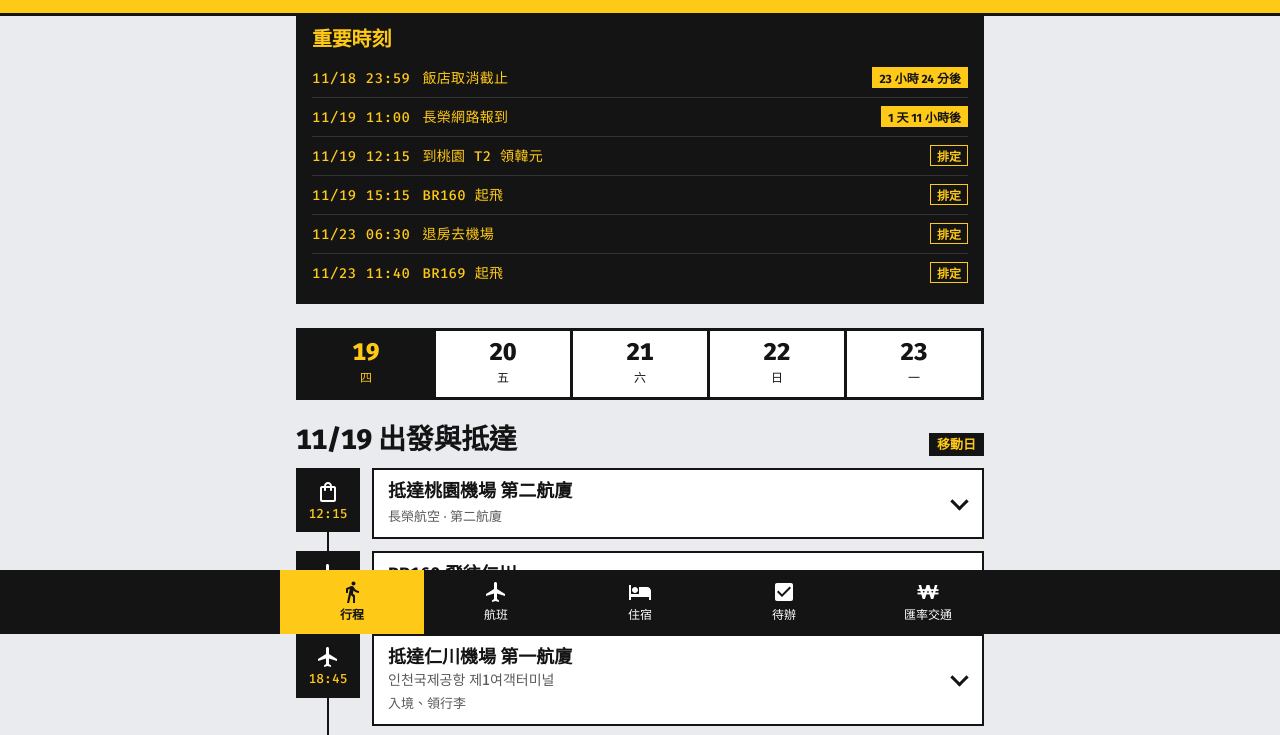
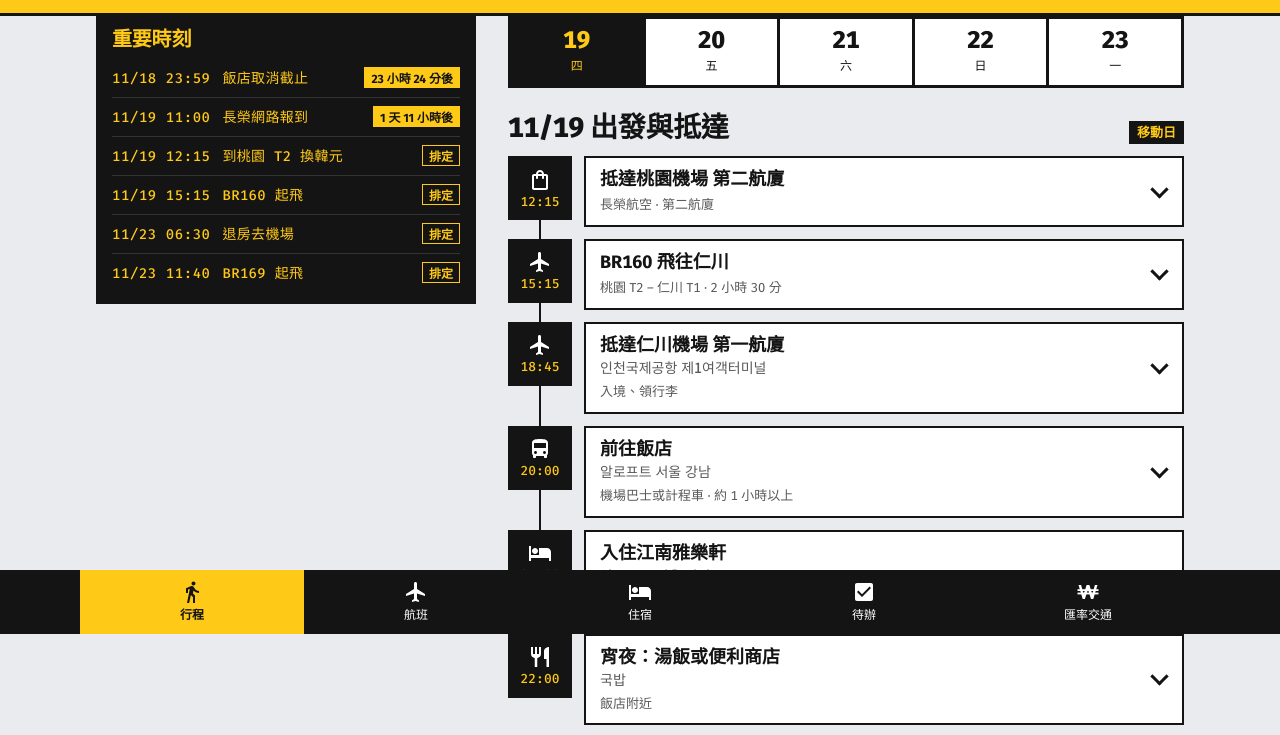
Before and after one commit to howardkuo97kuo/seoul-trip-2026, a plain HTML site: page index.html in a window 1280 px wide. Shown: the part 166-901 px from the top of the page. Drawn offline with Linux system fonts and the light colour scheme.

Commit message:
Plan around classmates and 11/20 dinner; exchange KRW at Taoyuan; desktop two-column trip view
Co-Authored-By: Claude Opus 5.5 <noreply@anthropic.com>

```diff
--- a/index.html
+++ b/index.html
@@ -13,7 +13,6 @@
 <style>
 :root{
   --sign:#FFC917;
-  --sign-deep:#F2B800;
   --ink:#141414;
   --panel:#1F1F1F;
   --white:#FFFFFF;
@@ -22,12 +21,10 @@
   --ink-2:#45484D;      /* secondary text on yellow and on the gray ground */
   --ink-3:#5A5A5A;      /* secondary text on white */
   --on-dark-2:#C9C9C9;
-  --rule:#141414;
   --sans:"Fira Sans","Noto Sans TC",system-ui,sans-serif;
   --ko:"Noto Sans KR","Fira Sans",sans-serif;
   --mono:"Fira Mono",ui-monospace,monospace;
   --nav-h:64px;
-  --u:8px;
   color-scheme:light;
 }
 *{box-sizing:border-box}
@@ -56,7 +53,6 @@ button{font:inherit;color:inherit;cursor:pointer}
 .pict{width:64px;height:64px;background:var(--ink);color:var(--white);display:grid;place-items:center}
 .pict .icon{width:40px;height:40px}
 .msg{min-width:0;perspective:600px}
-.when{margin:0;font-size:14px;font-weight:700;color:var(--ink-2)}
 .what{margin:0;font-size:clamp(30px,8.5vw,60px);font-weight:900;line-height:1.05;letter-spacing:-.01em;word-break:keep-all;overflow-wrap:anywhere}
 .how{margin:6px 0 0;font-size:15px;font-weight:700;color:var(--ink)}
 .route-l{margin:2px 0 0;font-size:14px;font-weight:500;color:var(--ink-2)}
@@ -220,10 +216,18 @@ dialog.taxi::backdrop{background:rgba(20,20,20,.6)}
 .toast.show{opacity:1;transform:translateX(-50%) translateY(0)}
 
 @media (min-width:760px){
-  .two{display:grid;grid-template-columns:1fr 1fr;gap:16px}
   .band .wrap{grid-template-columns:80px 1fr 56px}
   .pict{width:80px;height:80px}.pict .icon{width:48px;height:48px}
   .edge{width:56px;height:80px}
+}
+/* Desktop: the board becomes a fixed departures column beside the day's chain. */
+@media (min-width:1024px){
+  .wrap{max-width:1120px}
+  #view-flight,#view-hotel,#view-todo,#view-money{max-width:720px;margin:0 auto}
+  #view-trip:not([hidden]){display:grid;grid-template-columns:minmax(320px,380px) 1fr;column-gap:32px;align-items:start}
+  #view-trip .board{grid-column:1;grid-row:1 / span 3;position:sticky;top:112px}
+  #view-trip .days,#dayPanel,#view-trip>.note{grid-column:2}
+  #view-trip .days{margin-top:0}
 }
 @media (prefers-reduced-motion:reduce){*,*::before,*::after{animation:none!important;transition:none!important}}
 </style>
@@ -418,22 +422,22 @@ const chip=(l,t)=>`<span class="line-chip" style="background:${LINE[l]||"#555"}$
 /* Every timed thing in the trip. t = ISO time with its own zone. */
 const DAYS=[
  {d:19,wd:"四",title:"出發與抵達",tag:"移動日",stops:[
-  {t:"2026-11-19T12:15+08:00",hm:"12:15",i:"bag",n:"抵達桃園機場 第二航廈",ko:"",go:"長榮航空 · 第二航廈",body:"先到 3 樓出境大廳臺灣銀行（第 8、9 號報到櫃台中間）領韓元，再到長榮 Bag drop 託運。要在通關前領。",q:""},
+  {t:"2026-11-19T12:15+08:00",hm:"12:15",i:"bag",n:"抵達桃園機場 第二航廈",ko:"",go:"長榮航空 · 第二航廈",body:"先到 3 樓出境大廳的銀行櫃台現場換韓元（帶護照），再到長榮 Bag drop 託運。要在通關前換。",q:""},
   {t:"2026-11-19T15:15+08:00",hm:"15:15",i:"plane",n:"BR160 飛往仁川",ko:"",go:"桃園 T2 – 仁川 T1 · 2 小時 30 分",body:"波音 787-10。抵達時間 18:45（首爾）。",q:""},
   {t:"2026-11-19T18:45+09:00",hm:"18:45",i:"plane",n:"抵達仁川機場 第一航廈",ko:"인천국제공항 제1여객터미널",go:"入境、領行李",body:"e-Arrival Card 已提交，入境不用出示。打開 eSIM 行動數據，確認 Apple Wallet 的 T-money 有餘額，不夠就在 1 樓便利商店儲值。",q:"인천국제공항 제1여객터미널"},
   {t:"2026-11-19T20:00+09:00",hm:"20:00",i:"bus",n:"前往飯店",ko:"알로프트 서울 강남",go:"機場巴士或計程車 · 約 1 小時以上",body:"在 Naver Map 輸入飯店韓文名查路線。計程車可以直接出示住宿分頁的「給計程車司機看」。",q:"알로프트 서울 강남"},
   {t:"2026-11-19T21:30+09:00",hm:"21:30",i:"bed",n:"入住江南雅樂軒",ko:"알로프트 서울 강남",go:"出示護照 · 付房費 KRW 1,524,600",body:"確認編號 76431997。房費在飯店付，可能另收預授權。",q:"알로프트 서울 강남"},
   {t:"2026-11-19T22:00+09:00",hm:"22:00",i:"food",n:"宵夜：湯飯或便利商店",ko:"국밥",go:"飯店附近",body:"第一晚簡單吃，24 小時營業的湯飯店（국밥）很常見。",q:"국밥"}
  ]},
- {d:20,wd:"五",title:"聖水、廣藏市場、清溪川",tag:"美食 · 潮流 · 夜景",stops:[
-  {t:"2026-11-20T09:30+09:00",hm:"09:30",i:"cup",n:"聖水洞咖啡街",ko:"성수동 카페거리",go:chip(2,"2")+"聖水站",body:"舊工廠改建的咖啡廳與烘焙坊集中在這一帶。早點去比較不用排隊。",q:"성수동 카페거리"},
-  {t:"2026-11-20T11:00+09:00",hm:"11:00",i:"bag",n:"聖水洞選物店與快閃店",ko:"성수동 팝업스토어",go:"步行",body:"韓國設計品牌、香氛和快閃店很多，每週都在換。",q:"성수동"},
-  {t:"2026-11-20T12:30+09:00",hm:"12:30",i:"tree",n:"首爾林散步＋午餐",ko:"서울숲",go:chip("K","水仁盆唐")+"首爾林站",body:"秋末樹林很漂亮。附近的小巷有不少午餐小店。",q:"서울숲"},
-  {t:"2026-11-20T16:30+09:00",hm:"16:30",i:"food",n:"廣藏市場",ko:"광장시장",go:chip(1,"1")+"鍾路5街站",body:"必吃綠豆煎餅（빈대떡）、麻藥飯捲（마약김밥）、生拌牛肉（육회）。傍晚人最多。",q:"광장시장"},
-  {t:"2026-11-20T19:00+09:00",hm:"19:00",i:"moon",n:"清溪川夜間散步",ko:"청계천",go:"從市場往西步行 · 約 30–40 分",body:"沿著溪走到清溪廣場，夜間燈光很適合拍照。",q:"청계천"},
-  {t:"2026-11-20T21:00+09:00",hm:"21:00",i:"train",n:"回飯店",ko:"알로프트 서울 강남",go:"用 Naver Map 查最快路線",body:"",q:"알로프트 서울 강남"}
+ {d:20,wd:"五",title:"同學聚會、和女兒吃飯",tag:"同學 · 家人",stops:[
+  {t:"2026-11-20T10:30+09:00",hm:"10:30",i:"food",n:"和同學：廣藏市場早午餐",ko:"광장시장",go:chip(1,"1")+"鍾路5街站",body:"綠豆煎餅（빈대떡）、麻藥飯捲（마약김밥）、生拌牛肉（육회）。早點去人比較少。",q:"광장시장"},
+  {t:"2026-11-20T12:30+09:00",hm:"12:30",i:"walk",n:"清溪川散步到光化門",ko:"청계천",go:"從市場往西步行 · 約 40 分",body:"沿著溪走到清溪廣場，中途可以在鍾路一帶喝咖啡。",q:"청계천"},
+  {t:"2026-11-20T14:30+09:00",hm:"14:30",i:"bag",n:"東大門設計廣場 DDP 與周邊逛街",ko:"동대문디자인플라자",go:chip(2,"2")+chip(4,"4")+"東大門歷史文化公園站",body:"建築本身就很值得看，附近有服飾商場。",q:"동대문디자인플라자"},
+  {t:"2026-11-20T16:30+09:00",hm:"16:30",i:"bed",n:"回飯店休息、換衣服",ko:"알로프트 서울 강남",go:"用 Naver Map 查最快路線",body:"晚上要和女兒吃飯，先回飯店整理一下。",q:"알로프트 서울 강남"},
+  {t:"2026-11-20T18:00+09:00",hm:"18:00",i:"food",n:"和女兒吃飯",ko:"",go:"晚餐",body:"地點和時間出發前再約好。",q:""},
+  {t:"2026-11-20T21:00+09:00",hm:"21:00",i:"moon",n:"和同學續攤，或回飯店",ko:"",go:"看晚餐結束的時間",body:"",q:""}
  ]},
- {d:21,wd:"六",title:"望遠、延南、弘大",tag:"市場 · 漢江 · 購物",stops:[
+ {d:21,wd:"六",title:"望遠、延南、弘大",tag:"同學 · 市場 · 漢江",stops:[
   {t:"2026-11-21T10:00+09:00",hm:"10:00",i:"food",n:"望遠市場",ko:"망원시장",go:chip(6,"6")+"望遠站",body:"炸雞、可樂餅、韓式糕點，價格親民，週末人多。",q:"망원시장"},
   {t:"2026-11-21T12:00+09:00",hm:"12:00",i:"tree",n:"望遠漢江公園",ko:"망원한강공원",go:"從市場步行約 15 分",body:"漢江邊散步，便利商店有自煮拉麵機，可以體驗漢江拉麵。",q:"망원한강공원"},
   {t:"2026-11-21T14:00+09:00",hm:"14:00",i:"walk",n:"延南洞與京義線林道",ko:"연남동 경의선숲길",go:chip(2,"2")+chip("A","機場線")+"弘大入口站 3 號出口",body:"鐵道改建的綠色步道，兩旁是咖啡和小店。",q:"경의선숲길 연남동"},
@@ -441,7 +445,7 @@ const DAYS=[
   {t:"2026-11-21T18:30+09:00",hm:"18:30",i:"food",n:"晚餐：韓式烤肉",ko:"고기집",go:"弘大一帶",body:"一個人吃可以找有一人份（1인분）的店，或點部隊鍋、炸雞。",q:"홍대 고기집"},
   {t:"2026-11-21T20:30+09:00",hm:"20:30",i:"moon",n:"弘大夜晚街區，回飯店",ko:"알로프트 서울 강남",go:"地鐵或 Kakao T 叫車",body:"",q:"알로프트 서울 강남"}
  ]},
- {d:22,wd:"日",title:"COEX、漢南洞、明洞、南山",tag:"購物 · 夜景",stops:[
+ {d:22,wd:"日",title:"COEX、漢南洞、明洞、南山",tag:"同學 · 購物 · 夜景",stops:[
   {t:"2026-11-22T10:00+09:00",hm:"10:00",i:"bag",n:"COEX 星空圖書館",ko:"별마당 도서관",go:chip(2,"2")+"三成站 · 離飯店近",body:"巨型書牆是拍照點，COEX 商場順便逛。",q:"별마당 도서관"},
   {t:"2026-11-22T11:00+09:00",hm:"11:00",i:"tree",n:"奉恩寺",ko:"봉은사",go:chip(9,"9")+"奉恩寺站 · COEX 對面",body:"千年古剎就在高樓旁邊，短暫散步。",q:"봉은사"},
   {t:"2026-11-22T13:00+09:00",hm:"13:00",i:"cup",n:"漢南洞",ko:"한남동",go:chip(6,"6")+"漢江鎮站",body:"設計師品牌、選物店與咖啡廳，午餐在這裡吃。",q:"한남동"},
@@ -459,7 +463,7 @@ const DAYS=[
 const DEADLINES=[
  {t:"2026-11-18T23:59+09:00",lbl:"飯店取消截止",hm:"11/18 23:59",go:"首爾時間 · 免費取消到這刻，保留飯店就不用動作"},
  {t:"2026-11-19T11:00+08:00",lbl:"長榮網路報到",hm:"11/19 11:00",go:"出門前在手機上完成"},
- {t:"2026-11-19T12:15+08:00",lbl:"到桃園 T2 領韓元",hm:"11/19 12:15"},
+ {t:"2026-11-19T12:15+08:00",lbl:"到桃園 T2 換韓元",hm:"11/19 12:15"},
  {t:"2026-11-19T15:15+08:00",lbl:"BR160 起飛",hm:"11/19 15:15"},
  {t:"2026-11-23T06:30+09:00",lbl:"退房去機場",hm:"11/23 06:30"},
  {t:"2026-11-23T11:40+09:00",lbl:"BR169 起飛",hm:"11/23 11:40"}
@@ -473,7 +477,7 @@ const CHECKS=[
   ["hotel","確認保留飯店","免費取消到 11/18 23:59（首爾時間），不取消就不用動作。","11/18"],
   ["checkin","長榮網路報到與選位","Basic 票價選位要付費。","11/19"],
   ["earrival","填 e-Arrival Card","已提交，編號 EAC-26-PA-17398357，有效到 11/21 00:21（首爾）。入境時不用出示。",""],
-  ["krw","確認臺銀 T2 能否用護照領韓元","身分證遺失，打電話問機場分行。不行就到首爾再換。",""],
+  ["krw","臺銀網路預約若已送出，記得取消","改在桃園 T2 銀行櫃台現場換，帶護照即可（參考）。",""],
   ["idcard","（選）戶政事務所補辦身分證","本人帶 2 吋照片、印章或簽名。出國只需要護照。",""],
   ["esim","買 eSIM","已購買。抵達仁川後切換到韓國 eSIM 的行動數據。",""],
   ["insure","旅平險與不便險","",""],
@@ -488,7 +492,8 @@ const CHECKS=[
  {g:"出發當天（11/19）",items:[
   ["passport","護照帶在身上","",""],
   ["arrive","12:15 前到桃園第二航廈","","12:15"],
-  ["pickup","3 樓臺銀領韓元","第 8、9 號報到櫃台中間，要在通關前領。",""],
+  ["pickup","3 樓銀行櫃台換韓元","出境大廳現場換，帶護照，要在通關前換。建議 20–30 萬韓元。",""],
+  ["daughter","和女兒約好 11/20 晚餐的時間地點","",""],
   ["bagdrop","長榮 Bag drop 託運","1 件 23 公斤。",""]
  ]},
  {g:"在首爾",items:[
```
